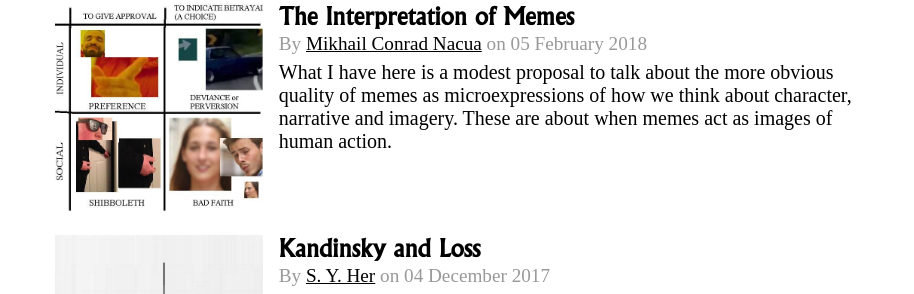
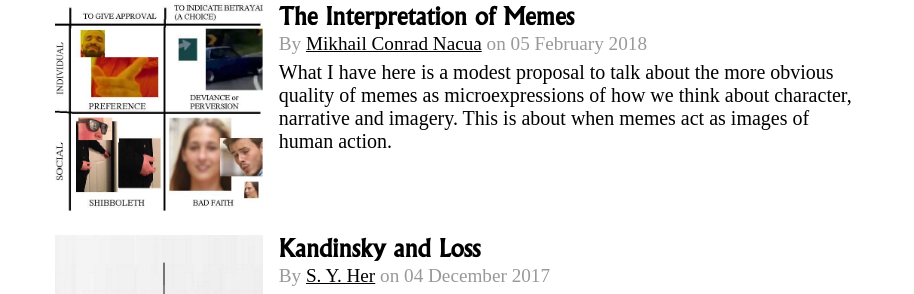
Before and after one commit to FraserThompson/PhilosophersMeme, a Jekyll site: the page built from index.html, in a window 1280 px wide and 900 px high, scrolled down 390 px. Shown: the part 199-493 px from the top of the window, without its empty margins (179-1093 px from the left). Built offline with Jekyll 4.4.1, drawn with Linux system fonts in a browser that asks for light colours; nearby versions of some CDN libraries; some web fonts are replaced; library files that are not in the unit come from our copies; the list of posts is cut into pages by our own code.

Commit message:
Updated The Interpretation Of Memes

```diff
--- a/_posts/2018-02-05-the-interpretation-of-memes.markdown
+++ b/_posts/2018-02-05-the-interpretation-of-memes.markdown
@@ -10,11 +10,11 @@
   display_name: Mikhail Conrad Nacua
 excerpt: What I have here is a modest proposal to talk about the more obvious quality
   of memes as microexpressions of how we think about character, narrative and imagery.
-  These are about when memes act as images of human action.
+  This is about when memes act as images of human action.
 image: "/uploads/1.jpg"
 ---
 
-I often see analyses of memes focus on their objective dimensions and their theoretical qualities, e.g., semiotics, cultural ecosystem, and so on. What I have here is a modest proposal to talk about the more obvious quality of memes as microexpressions of how we think about character, narrative and imagery. These are about when memes act as images of human action.
+I often see analyses of memes focus on their objective dimensions and their theoretical qualities, e.g., semiotics, cultural ecosystem, and so on. What I have here is a modest proposal to talk about the more obvious quality of memes as microexpressions of how we think about character, narrative and imagery. This is about when memes act as images of human action.
 
 To get a sense of this way of looking at memes, I would like us to do an exercise. What I have done is take a few memes that I intuitively associated with each other, and compared and contrasted them to highlight their features. I then constructed theoretical categories based on their narrative action. By focusing more on these conventional readings of these “images,” one could make more informed creative decisions; after all, these conventions act for creators as logical boundaries of what makes a meme good and what it could be.
 
@@ -101,7 +101,7 @@
 
 *THIRSTY DUDE(?)*
 
-I couldn’t find what this was called. The basic narrative here are two-fold: (1) that the protagonist chooses a farther alternative than a nearer one (“that’s how good it is!”); (2) that the protagonist foregoes his ordinary thirst for a larger one. Often this second narrative is about putting over personal desire above actual necessity, which follows the logic of bad judgment. But because of the metaphorical connotations of a “larger” thirst, this meme can very easily move away from a depiction of good and bad judgment and move towards a simple expression of personal desires.
+I couldn’t find what this was called. The basic narrative here is two-fold: (1) that the protagonist chooses a farther alternative than a nearer one (“that’s how good it is!”); (2) that the protagonist foregoes his ordinary thirst for a larger one. Often this second narrative is about putting over personal desire above actual necessity, which follows the logic of bad judgment. But because of the metaphorical connotations of a “larger” thirst, this meme can very easily move away from a depiction of good and bad judgment and move towards a simple expression of personal desires.
 
 This meme is no longer about judgment, but a simple comparison of desire. One alternative is more difficult to reach but the protagonist is completely willing.
 
```
Also changed, not shown: other parts of _posts/2018-02-05-the-interpretation-of-memes.markdown (+3 -3 lines).
